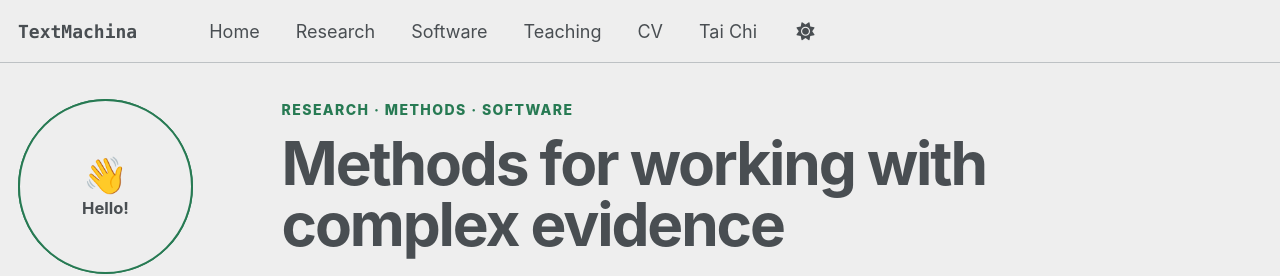
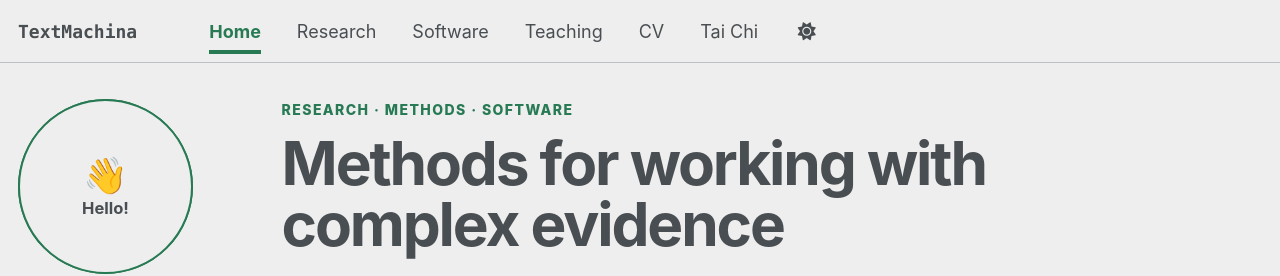
Before and after one commit to zacthinks/zacthinks.github.io, a Jekyll site: the page built from _pages/about.md, in a window 1280 px wide. Shown: the top 276 px of the page. Built offline with Jekyll 4.4.1, drawn with Linux system fonts in a browser that asks for light colours; some web fonts are replaced; a script bundle is joined from its source files by our own code; library files that are not in the unit come from our copies.

Commit message:
Style active navigation item

```diff
--- a/_sass/layout/_navigation.scss
+++ b/_sass/layout/_navigation.scss
@@ -258,6 +258,17 @@
                 transform: scaleX(1); /* reveal*/
       }
     }
+
+    li.current > a {
+      color: var(--global-link-color);
+      font-weight: 700;
+
+      &:before {
+        -webkit-transform: scaleX(1);
+            -ms-transform: scaleX(1);
+                transform: scaleX(1);
+      }
+    }
   }
 
   .hidden-links {
```
